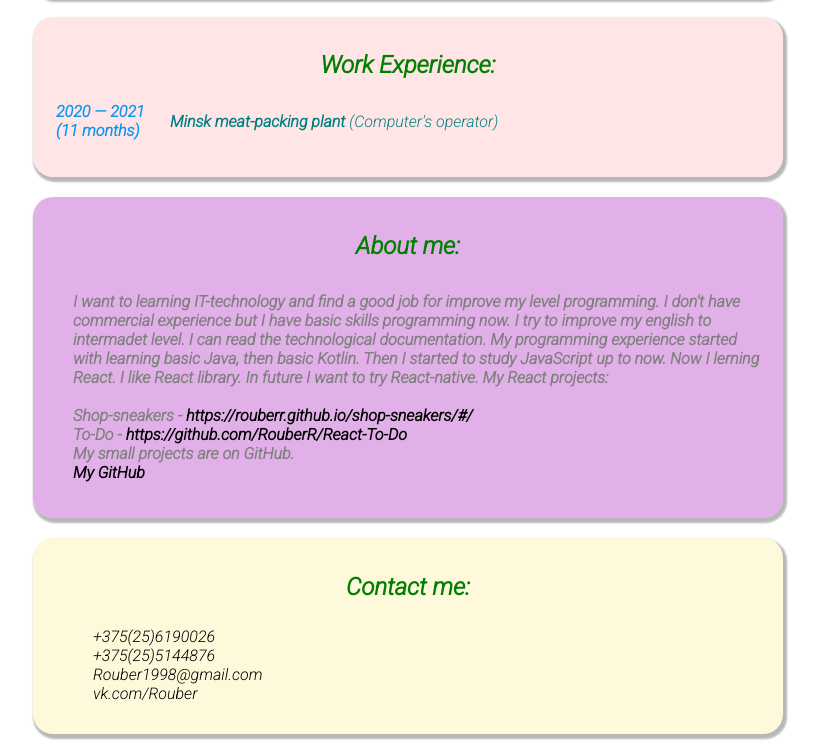
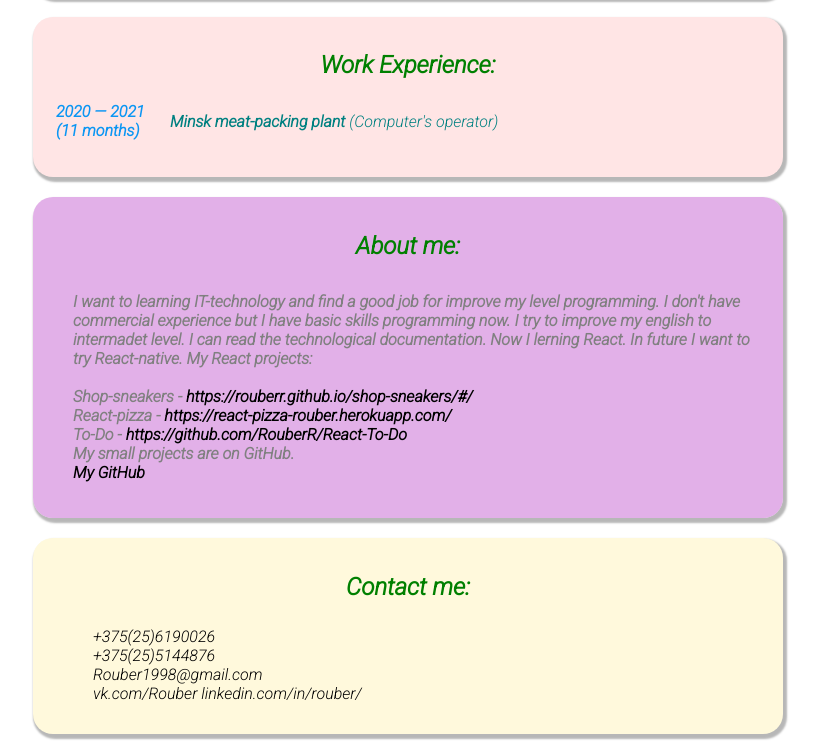
Before and after one commit to RouberR/Summary, a plain HTML site: page index.html in a window 1280 px wide. Shown: the part 800-1554 px from the top of the page, without its empty margins (232-1051 px from the left). Drawn offline with Linux system fonts and the light colour scheme.

Commit message:
Update index.html
update

```diff
--- a/index.html
+++ b/index.html
@@ -45,7 +45,7 @@
             <table class = "table">
                 <tr>
                     <td class = "age">
-                       <h3> 2020-2024 </h3>
+                        <h3>2020-2024 </h3>
                     </td>
                     <td>
                         <strong>Vitebsk State Technological University</strong>
@@ -85,13 +85,13 @@
             <div class="card bg-purple">
                  <h2>About me:</h2>
                          <h4>I want to learning IT-technology and find a good job for improve my level programming.
-                              I don't have commercial experience but I have basic skills programming now.
-                               I try to improve my english to intermadet level.
-                               I can read the technological documentation.
-                               My programming experience started with learning basic Java, then basic Kotlin.
-                                Then I started to study JavaScript up to now. Now I lerning React.
-                                I like React library. In future I want to try React-native. My React projects: <br><br>
+                             I don't have commercial experience but I have basic skills programming now.
+                             I try to improve my english to intermadet level.
+                             I can read the technological documentation.
+                             Now I lerning React. In future I want to try React-native.
+                             My React projects: <br><br>
                             Shop-sneakers - <a target="_blank" href="https://rouberr.github.io/shop-sneakers/#/">https://rouberr.github.io/shop-sneakers/#/ </a><br>
+                            React-pizza - <a target="_blank" href="https://react-pizza-rouber.herokuapp.com/">https://react-pizza-rouber.herokuapp.com/ </a><br>
                             To-Do - <a target="_blank" href="https://github.com/RouberR/React-To-Do">https://github.com/RouberR/React-To-Do</a> <br>
                             My small projects are on GitHub.  <br>
                              <a target="_blank" class = "git" href="https://github.com/RouberR?tab=repositories" target="_blank">My GitHub</a></h4>
@@ -105,6 +105,8 @@
                     <a>+375(25)5144876</a><br>
                     <a>Rouber1998@gmail.com</a><br>
                     <a href="https://vk.com/Rouber" target="_blank">vk.com/Rouber</a>
+                    <a href="https://www.linkedin.com/in/rouber/" target="_blank">linkedin.com/in/rouber/</a>
+
                 </ul>
 
             </div>
```
